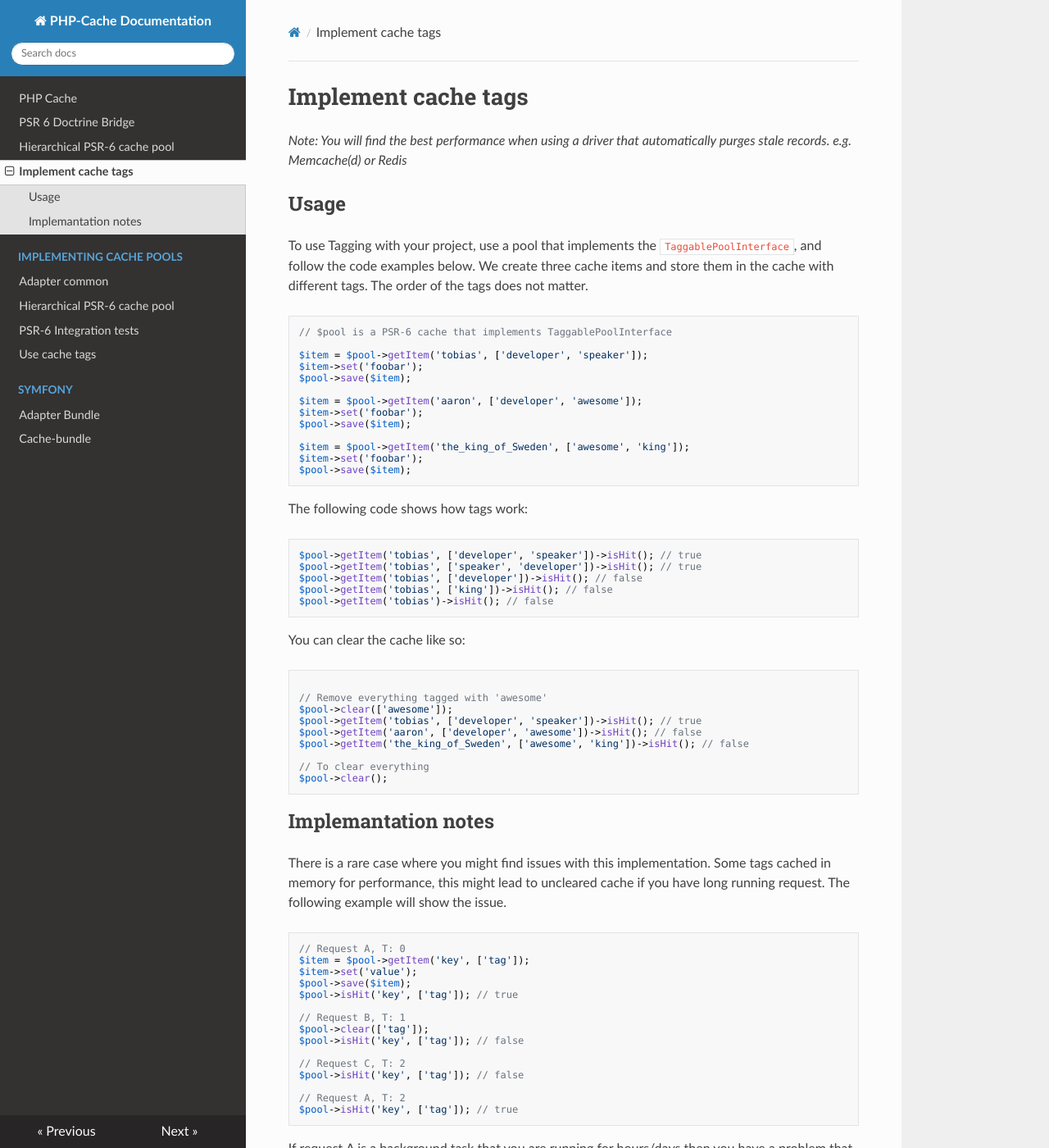
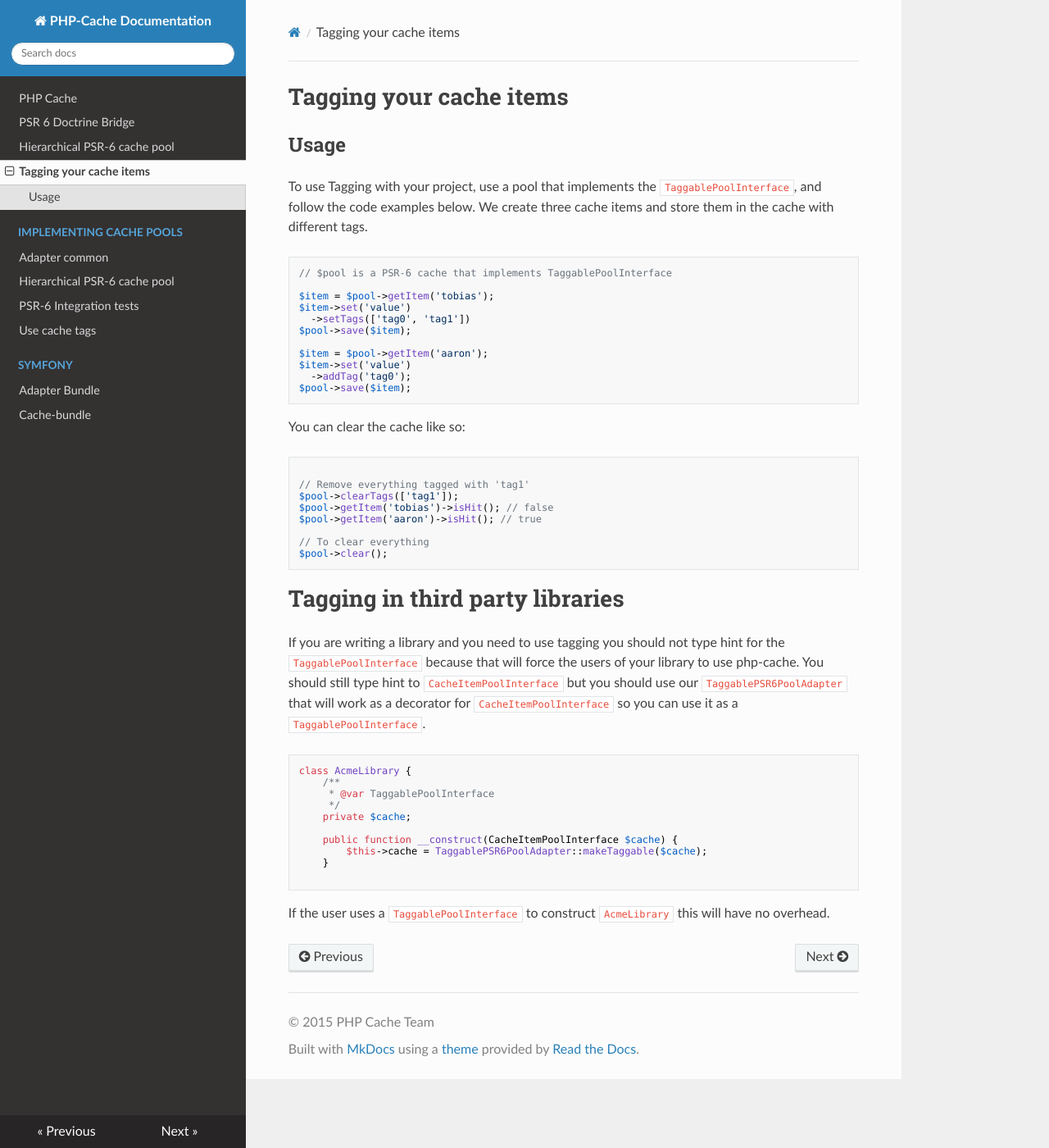
Before and after one commit to php-cache/documentation, an MkDocs documentation site: the page built from docs/tagging.md, in a window 1280 px wide and 1400 px high. Shown: the whole window at 82% size. Built offline with MkDocs 1.6.1, drawn with Linux system fonts in a browser that asks for light colours; nearby versions of some CDN libraries; some of the changed text lies outside the part shown.

Commit message:
Updating docs for namespace and tagging

````diff
--- a/docs/tagging.md
+++ b/docs/tagging.md
@@ -1,74 +1,55 @@
-# Implement cache tags
-
-*Note: You will find the best performance when using a driver that automatically purges stale records. e.g. Memcache(d) or Redis*
+# Tagging your cache items
 
 ## Usage
 
 To use Tagging with your project, use a pool that implements the `TaggablePoolInterface`, and follow the code examples below.
-We create three cache items and store them in the cache with different tags. The order of the tags does not matter.
+We create three cache items and store them in the cache with different tags.
 
 ```php
 // $pool is a PSR-6 cache that implements TaggablePoolInterface
 
-$item = $pool->getItem('tobias', ['developer', 'speaker']);
-$item->set('foobar');
+$item = $pool->getItem('tobias');
+$item->set('value')
+  ->setTags(['tag0', 'tag1'])
 $pool->save($item);
 
-$item = $pool->getItem('aaron', ['developer', 'awesome']);
-$item->set('foobar');
+$item = $pool->getItem('aaron');
+$item->set('value')
+  ->addTag('tag0');
 $pool->save($item);
-
-$item = $pool->getItem('the_king_of_Sweden', ['awesome', 'king']);
-$item->set('foobar');
-$pool->save($item);
-```
-
-The following code shows how tags work:
-
-```php
-$pool->getItem('tobias', ['developer', 'speaker'])->isHit(); // true
-$pool->getItem('tobias', ['speaker', 'developer'])->isHit(); // true
-$pool->getItem('tobias', ['developer'])->isHit(); // false
-$pool->getItem('tobias', ['king'])->isHit(); // false
-$pool->getItem('tobias')->isHit(); // false
 ```
 
 You can clear the cache like so:
 
 ```php
 
-// Remove everything tagged with 'awesome'
-$pool->clear(['awesome']);
-$pool->getItem('tobias', ['developer', 'speaker'])->isHit(); // true
-$pool->getItem('aaron', ['developer', 'awesome'])->isHit(); // false
-$pool->getItem('the_king_of_Sweden', ['awesome', 'king'])->isHit(); // false
+// Remove everything tagged with 'tag1'
+$pool->clearTags(['tag1']);
+$pool->getItem('tobias')->isHit(); // false
+$pool->getItem('aaron')->isHit(); // true
 
 // To clear everything
 $pool->clear();
 ```
 
-## Implemantation notes
 
-There is a rare case where you might find issues with this implementation. Some tags cached in memory for performance,
-this might lead to uncleared cache if you have long running request. The following example will show the issue.
+# Tagging in third party libraries
+
+If you are writing a library and you need to use tagging you should not type hint for the `TaggablePoolInterface` because that will force the
+users of your library to use php-cache. You should still type hint to `CacheItemPoolInterface` but you should use our `TaggablePSR6PoolAdapter`
+that will work as a decorator for `CacheItemPoolInterface` so you can use it as a `TaggablePoolInterface`.
+
 
 ```php
-// Request A, T: 0
-$item = $pool->getItem('key', ['tag']);
-$item->set('value');
-$pool->save($item);
-$pool->isHit('key', ['tag']); // true
+class AcmeLibrary {
+    /**
+     * @var TaggablePoolInterface
+     */
+    private $cache;
 
-// Request B, T: 1
-$pool->clear(['tag']);
-$pool->isHit('key', ['tag']); // false
+    public function __construct(CacheItemPoolInterface $cache) {
+        $this->cache = TaggablePSR6PoolAdapter::makeTaggable($cache);
+    }
 
-// Request C, T: 2
-$pool->isHit('key', ['tag']); // false
-
-// Request A, T: 2
-$pool->isHit('key', ['tag']); // true
 ```
-
-If request A is a background task that you are running for hours/days then you have a problem that the cache tag never
-will be cleared.
+If the user uses a `TaggablePoolInterface` to construct `AcmeLibrary` this will have no overhead.
````
Also changed, not shown: docs/index.md (+34 -8 lines).
